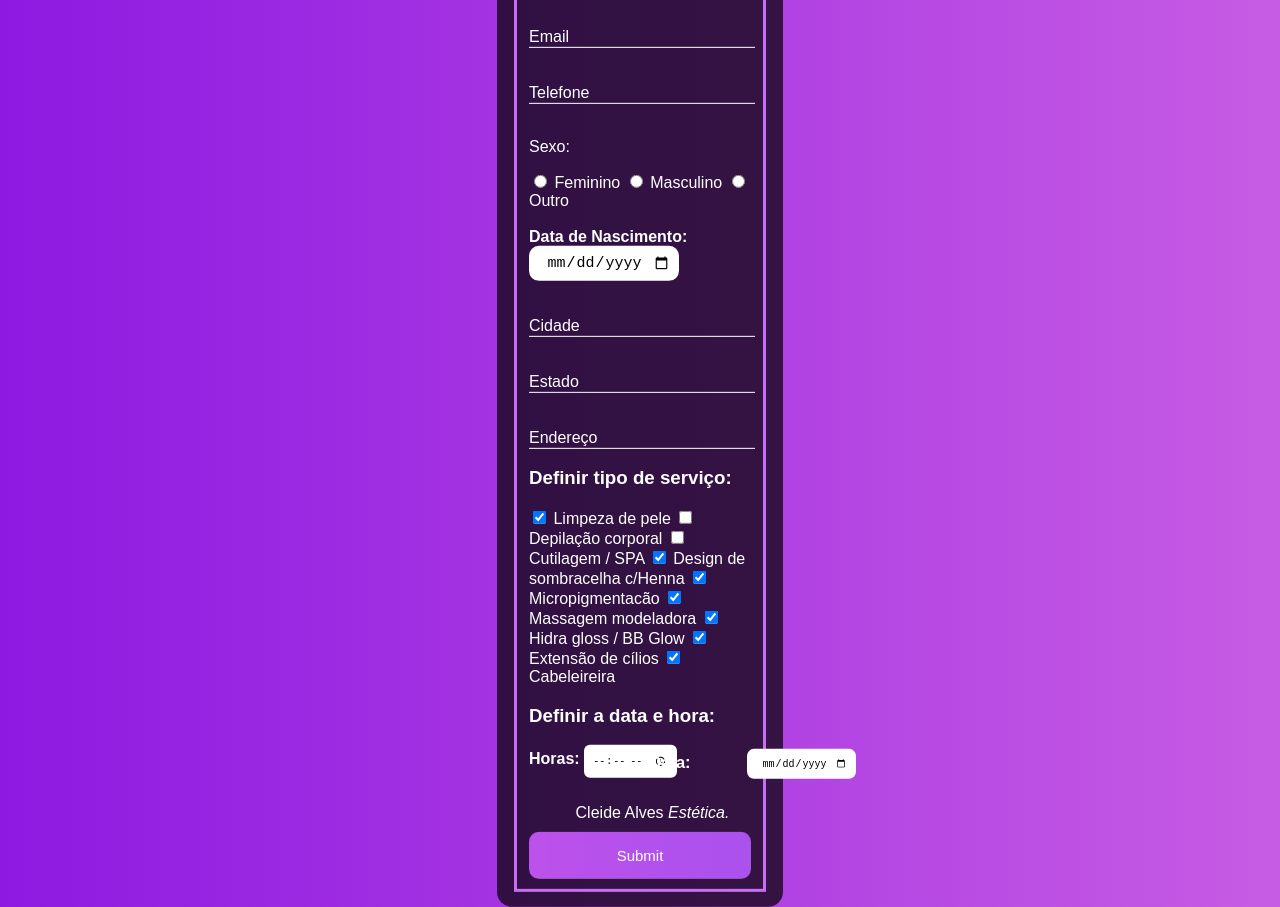
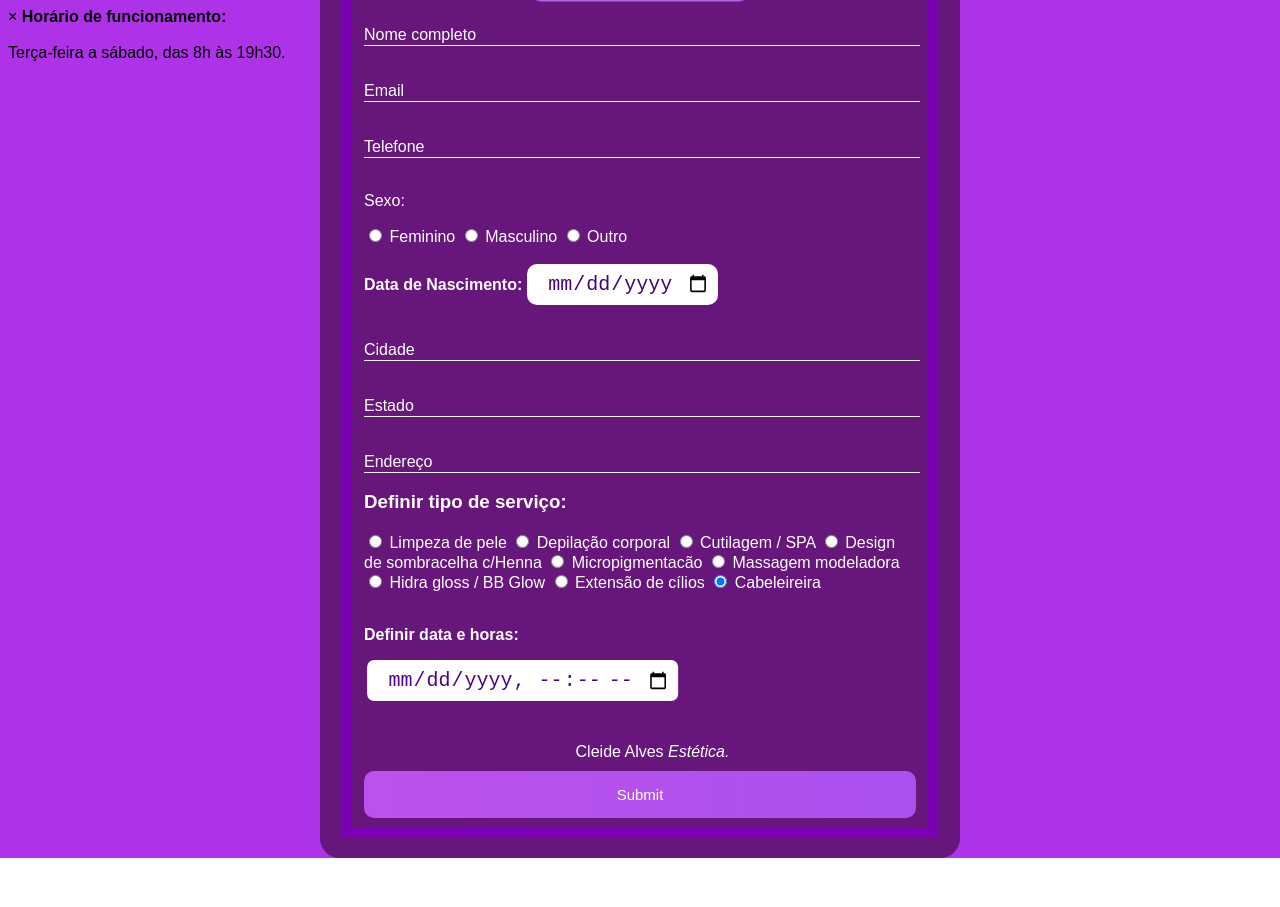
Before and after one commit to Mauricioeng/Cleide-Alves-Est-tica, a plain HTML site: page index.html in a window 1280 px wide. After the commit the page ends 858 px from the top, so only its background shows below. Drawn offline with Linux system fonts and the light colour scheme.

Commit message:
Update index.html

```diff
--- a/index.html
+++ b/index.html
@@ -13,23 +13,33 @@
     <style>
         body{
             font-family: Arial, Helvetica, sans-serif;
-            background-image: linear-gradient(to right, rgb(142, 25, 225), rgb(199, 92, 228));
+            background-image: linear-gradient(to right, rgb(174, 50, 231), rgb(174, 50, 231));
+
+
 
 
         }
-        .box{
-            color: white;
+
+        .caixa{
+            color: rgb(255, 255, 255);
             position: absolute;
             top: 50%;
             left: 50%;
             transform: translate(-50%,-50%);
-            background-color: rgba(0, 0, 0, 0.7);
-            padding: 15px;
-            border-radius: 15px;
-            width: 20%;
+            background-color: rgba(73, 11, 78, 0.7);
+            padding: 20px;
+            border-radius: 20px;
+
+
 }
+
+
+
+
+
+
 fieldset{
-    border: 3px solid rgb(199, 110, 244);
+    border: 10px solid rgb(121, 0, 182);
 }
 legend{
     border: 1px solid darkorchid;
@@ -76,18 +86,22 @@ legend{
             padding: 8px;
             border-radius: 10px;
             outline: none;
-            font-size: 15px;
+            font-size: 20px;
             text-align: center;
+            color: rgb(67, 5, 124);
 }
 #data{
     border: none;
             padding: 8px;
             border-radius: 7px;
             outline: none;
-            font-size: 10px;
-            top: -10px;
+            color: rgb(75, 5, 141);
+            font-size: 20px;
+            top: -20px;
             text-align: center;
-            transform: translate(200%,-250%)
+            transform: translate(1%,-5%)
+
+
 
 
 
@@ -95,24 +109,18 @@ legend{
 
 
 }
-#time{
-    border: none;
-            padding: 8px;
-            border-radius: 6px;
-            outline: none;
-            font-size: 10px;
-            top: -10px;
 
-}
+
+
 
 
 
 h2 {
   text-align:center;
   position: relative;
-  top: -39px;
-  left: 30px;
-  font-size: 103%;
+  top: 10px;
+  left:-348px;
+  font-size: 110%;
 }
 
 
@@ -132,10 +140,25 @@ h2 {
 
 
 
+
+
+
     </style>
 </head>
 <body>
-    <div class ="box">
+
+
+
+    <div id="aviso" class="aviso">
+        <span class="fechar" onclick="fecharAviso()">&times;</span>
+        <strong>Horário de funcionamento:  <strong></strong> </strong><br> <br> Terça-feira a sábado, das 8h às 19h30.
+      </div>
+
+      <script src="script.js"></script>
+
+
+
+    <div class ="caixa">
         <form action = "config.php" method="POST">
             <fieldset>
                 <legend><b>Agendamento de Clientes</b></legend>
@@ -157,13 +180,13 @@ h2 {
                 </div>
                 <br>
                 <p>Sexo:</p>
-                <input type="radio" id="feminino" name="genero" value="feminino" required>
+                <input type="radio" class="genero" id="feminino" name="genero" value="feminino" required>
                 <label for="feminino">Feminino</label>
 
-                <input type="radio" id="masculino" name="genero" value="masculino" required>
+                <input type="radio"  class="genero" id="masculino" name="genero" value="masculino" required>
                 <label for="masculino">Masculino</label>
 
-                <input type="radio" id="outro" name="genero" value="outro" required>
+                <input type="radio"  class="genero" id="outro" name="genero" value="outro" required>
                 <label for="outro">Outro</label>
                 <br><br>
                 <div>
@@ -191,37 +214,46 @@ h2 {
 
                   <div >
                     <p><h3>Definir tipo de serviço:</h3>
-                        <input type="checkbox" name="service"
+                        <input type="radio" name="service"
  value="limpeza de pele" checked="checked" /> Limpeza de pele
- <input type="checkbox" name="service"
+ <input type="radio" name="service"
  value="Depilacao Corporal" /> Depilação corporal
- <input type="checkbox" name="service"
+ <input type="radio" name="service"
  value="Cutilagem spa" /> Cutilagem / SPA
- <input type="checkbox" name="service"
+ <input type="radio" name="service"
  value="Design de Sob" checked="checked" /> Design de sombracelha c/Henna
- <input type="checkbox" name="service"
+ <input type="radio" name="service"
  value="Micropigmentacao" checked="checked" /> Micropigmentacão
- <input type="checkbox" name="service"
+ <input type="radio" name="service"
  value="Massagem Modeladora" checked="checked" /> Massagem modeladora
- <input type="checkbox" name="service"
+ <input type="radio" name="service"
  value="Massagem Modeladora" checked="checked" /> Hidra gloss / BB Glow
- <input type="checkbox" name="service"
+ <input type="radio" name="service"
  value="Extensao de cilios" checked="checked" /> Extensão de cílios
- <input type="checkbox" name="service"
+ <input type="radio" name="service"
  value="Cabeleireira" checked="checked" /> Cabeleireira
 </p>
-</form>
-<p><b><h3>Definir a data e hora:</h3></b></p>
+
+<br>
 
 
-<div >
-     <label for="time"> <b>Horas:</b></label>
-    <input type="time" name="time" id="time"  ></div>
 
-<div class="container">
-    <b><h2>Data:</h2></b>
-   <label for="data">  </label>
-    <input type="date" name="data" id="data"  >
+
+<div ><label for="data"><b>Definir data e horas:</b><br></label>
+    <br>
+    <input type="datetime-local" name="data" id="data"  required>
+    <br>
+
+
+
+
+
+
+
+
+    <br> <br> <br> <br><br>
+
+
 
   </div>
   <p class="moved-paragraph">Cleide Alves
@@ -230,7 +262,7 @@ h2 {
 
                 <input type="submit" name="submit" id="submit">
 
-
+            </form>
 
             </fieldset>
         </form>
```
